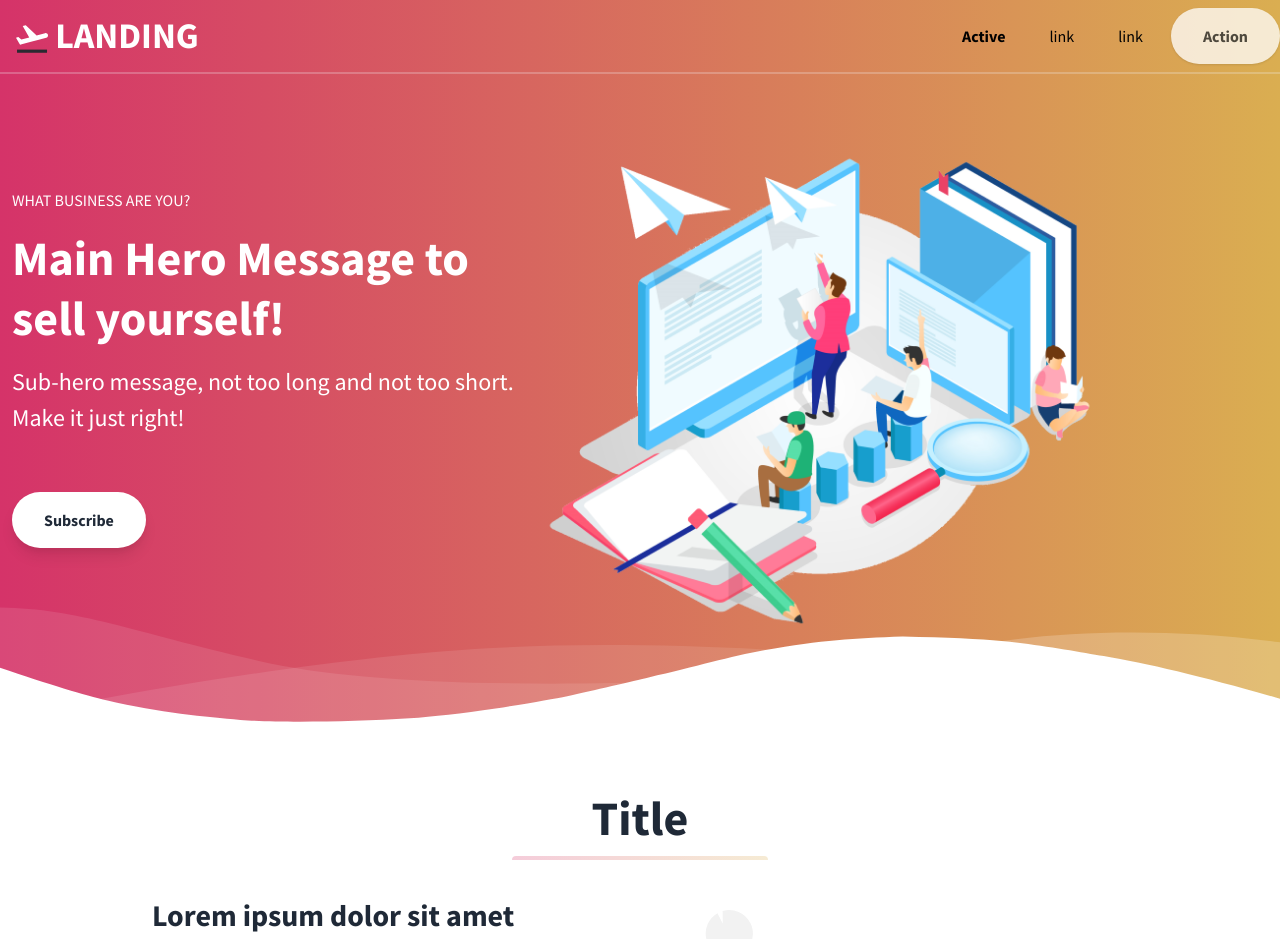
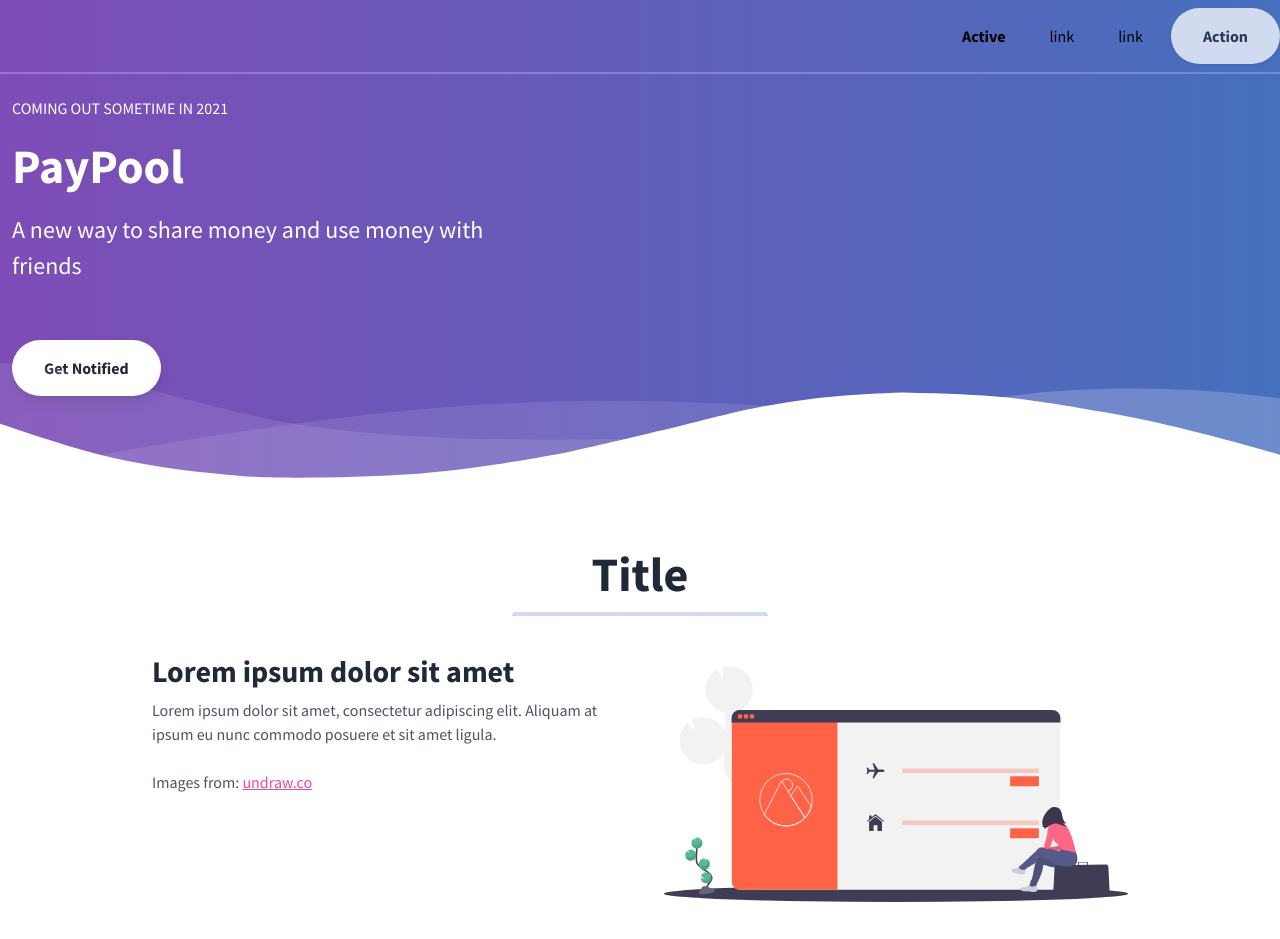
Before and after one commit to Paypool/paypool.github.io, a plain HTML site: page index.html in a window 1280 px wide. Shown: the top 939 px of the page. Drawn offline with nearby package versions, Linux system fonts and the light colour scheme.

Commit message:
change template a little

```diff
--- a/index.html
+++ b/index.html
@@ -5,7 +5,7 @@
     <meta name="viewport" content="width=device-width, initial-scale=1.0" />
     <meta http-equiv="X-UA-Compatible" content="ie=edge" />
     <title>
-      Tailwind Starter Template - Landing Page Template: Tailwind Toolbox
+      Paypool
     </title>
     <meta name="description" content="" />
     <meta name="keywords" content="" />
@@ -16,7 +16,7 @@
     <!-- Define your gradient here - use online tools to find a gradient matching your branding-->
     <style>
       .gradient {
-        background: linear-gradient(90deg, #d53369 0%, #daae51 100%);
+        background: linear-gradient(90deg, #7E4CB7 0%, #466FBE 100%);
       }
     </style>
   </head>
@@ -25,17 +25,17 @@
     <nav id="header" class="fixed w-full z-30 top-0 text-white">
       <div class="w-full container mx-auto flex flex-wrap items-center justify-between mt-0 py-2">
         <div class="pl-4 flex items-center">
-          <a class="toggleColour text-white no-underline hover:no-underline font-bold text-2xl lg:text-4xl" href="#">
+          <!-- <a class="toggleColour text-white no-underline hover:no-underline font-bold text-2xl lg:text-4xl" href="#"> -->
             <!--Icon from: http://www.potlabicons.com/ -->
-            <svg class="h-8 fill-current inline" xmlns="http://www.w3.org/2000/svg" viewBox="0 0 512.005 512.005">
+            <!-- <svg class="h-8 fill-current inline" xmlns="http://www.w3.org/2000/svg" viewBox="0 0 512.005 512.005">
               <rect fill="#2a2a31" x="16.539" y="425.626" width="479.767" height="50.502" transform="matrix(1,0,0,1,0,0)" />
               <path
                 class="plane-take-off"
                 d=" M 510.7 189.151 C 505.271 168.95 484.565 156.956 464.365 162.385 L 330.156 198.367 L 155.924 35.878 L 107.19 49.008 L 211.729 230.183 L 86.232 263.767 L 36.614 224.754 L 0 234.603 L 45.957 314.27 L 65.274 347.727 L 105.802 336.869 L 240.011 300.886 L 349.726 271.469 L 483.935 235.486 C 504.134 230.057 516.129 209.352 510.7 189.151 Z "
               />
             </svg>
-            LANDING
-          </a>
+            PAYPOOL
+          </a> -->
         </div>
         <div class="block lg:hidden pr-4">
           <button id="nav-toggle" class="flex items-center p-1 text-pink-800 hover:text-gray-900 focus:outline-none focus:shadow-outline transform transition hover:scale-105 duration-300 ease-in-out">
@@ -72,21 +72,21 @@
       <div class="container px-3 mx-auto flex flex-wrap flex-col md:flex-row items-center">
         <!--Left Col-->
         <div class="flex flex-col w-full md:w-2/5 justify-center items-start text-center md:text-left">
-          <p class="uppercase tracking-loose w-full">What business are you?</p>
+          <p class="uppercase tracking-loose w-full">Coming out sometime in 2021</p>
           <h1 class="my-4 text-5xl font-bold leading-tight">
-            Main Hero Message to sell yourself!
+            PayPool
           </h1>
           <p class="leading-normal text-2xl mb-8">
-            Sub-hero message, not too long and not too short. Make it just right!
+            A new way to share money and use money with friends
           </p>
           <button class="mx-auto lg:mx-0 hover:underline bg-white text-gray-800 font-bold rounded-full my-6 py-4 px-8 shadow-lg focus:outline-none focus:shadow-outline transform transition hover:scale-105 duration-300 ease-in-out">
-            Subscribe
+            Get Notified
           </button>
         </div>
         <!--Right Col-->
-        <div class="w-full md:w-3/5 py-6 text-center">
-          <img class="w-full md:w-4/5 z-50" src="hero.png" />
-        </div>
+        <!-- <div class="w-full md:w-3/5 py-6 text-center">
+          <img class="w-full md:w-3/5 z-50" src="hero.png" />
+        </div> -->
       </div>
     </div>
     <div class="relative -mt-12 lg:-mt-24">
@@ -627,14 +627,14 @@
           <div class="flex-1 mb-6 text-black">
             <a class="text-pink-600 no-underline hover:no-underline font-bold text-2xl lg:text-4xl" href="#">
               <!--Icon from: http://www.potlabicons.com/ -->
-              <svg class="h-8 fill-current inline" xmlns="http://www.w3.org/2000/svg" viewBox="0 0 512.005 512.005">
+              <!-- <svg class="h-8 fill-current inline" xmlns="http://www.w3.org/2000/svg" viewBox="0 0 512.005 512.005">
                 <rect fill="#2a2a31" x="16.539" y="425.626" width="479.767" height="50.502" transform="matrix(1,0,0,1,0,0)" />
                 <path
                   class="plane-take-off"
                   d=" M 510.7 189.151 C 505.271 168.95 484.565 156.956 464.365 162.385 L 330.156 198.367 L 155.924 35.878 L 107.19 49.008 L 211.729 230.183 L 86.232 263.767 L 36.614 224.754 L 0 234.603 L 45.957 314.27 L 65.274 347.727 L 105.802 336.869 L 240.011 300.886 L 349.726 271.469 L 483.935 235.486 C 504.134 230.057 516.129 209.352 510.7 189.151 Z "
                 />
-              </svg>
-              LANDING
+              </svg> -->
+              PAYPOOL
             </a>
           </div>
           <div class="flex-1">
```
Also changed, not shown: hero.png (deleted).
